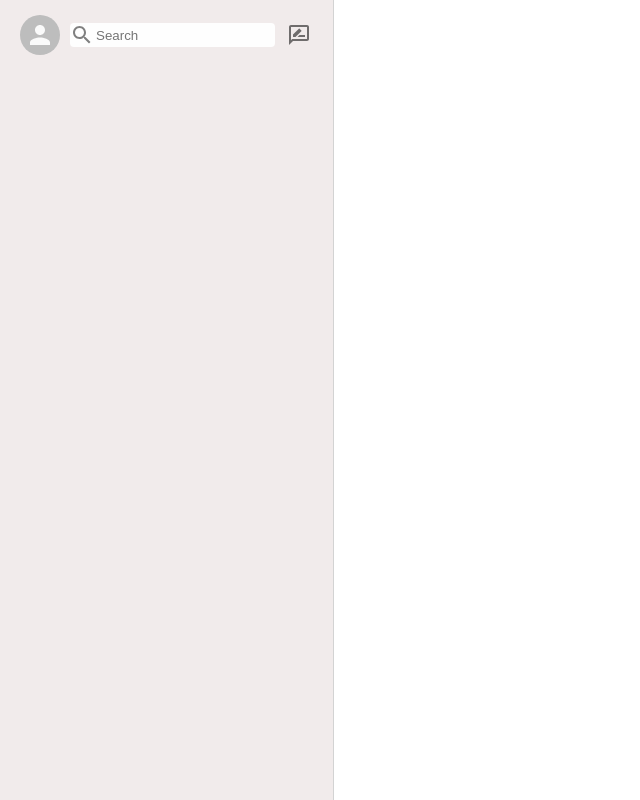
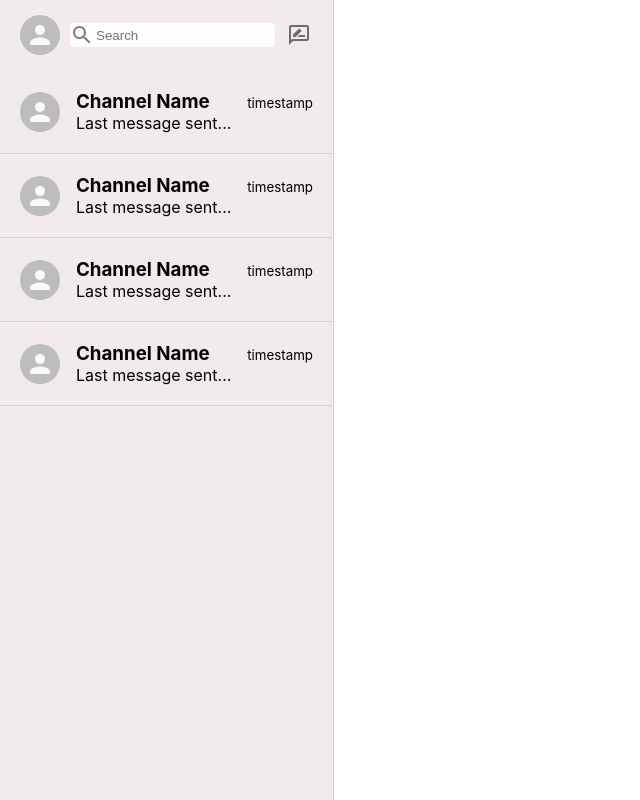
Before and after one commit to Mubassir-Ali/iMessage-clone, a React (Create React App) app: page / in a window 1280 px wide. Shown: the whole page, without its empty margins (0-640 px from the left). Built offline with nearby package versions, Linux system fonts and the light colour scheme.

Commit message:
add sidebar

```diff
--- /dev/null
+++ b/src/app/components/Chat.js
@@ -0,0 +1,12 @@
+import React from 'react'
+import './Chat.css'
+
+function Chat() {
+    return (
+        <div className='chat'>
+
+        </div>
+    )
+}
+
+export default Chat
--- a/src/app/components/Imessage.js
+++ b/src/app/components/Imessage.js
@@ -1,10 +1,12 @@
 import React from 'react'
+import Chat from './Chat'
 import Sidebar from './Sidebar'
 
 function Imessage() {
     return (
         <div className='imessage'>
             <Sidebar/>
+            <Chat/>
         </div>
     )
 }
--- a/src/app/components/Sidebar.css
+++ b/src/app/components/Sidebar.css
@@ -34,3 +34,11 @@ margin: 10px;
     background-color: transparent;
     outline-width: 0;
 }
+
+.sidebar__chat{
+    overflow: scroll;
+}
+
+.sidebar__chat::-webkit-scrollbar{
+    display: none;
+}
--- a/src/app/components/Sidebar.js
+++ b/src/app/components/Sidebar.js
@@ -21,6 +21,9 @@ function Sidebar() {
 
 			<div className="sidebar__chat" >
                 <SidebarChat/>
+                <SidebarChat/>
+                <SidebarChat/>
+                <SidebarChat/>
             </div>
 		</div>
 	);
--- a/src/app/components/SidebarChat.css
+++ b/src/app/components/SidebarChat.css
@@ -0,0 +1,24 @@
+.sidebarChat{
+    display: flex;
+    align-items: center;
+    padding: 20px;
+    border-bottom: 1px solid lightgray;
+    cursor: pointer;
+}
+
+.sidebarChat:hover{
+    background-color: rgba(101, 101, 219, 0.712);
+    color: white;
+}
+
+.sidebarChat__info{
+    margin-left: 16px;
+    position: relative;
+    width: 100%;
+}
+
+.sidebarChat__info>small{
+    position: absolute;
+    top: 5px;
+    right: 0;
+}
--- a/src/app/components/SidebarChat.js
+++ b/src/app/components/SidebarChat.js
@@ -1,12 +1,18 @@
-import React from 'react'
-import './SidebarChat.css'
+import { Avatar } from '@material-ui/core';
+import React from 'react';
+import './SidebarChat.css';
 
 function SidebarChat() {
-    return (
-        <div className='sidebar__chat'>
-
-        </div>
-    )
+	return (
+		<div className="sidebarChat">
+			<Avatar />
+			<div className="sidebarChat__info">
+				<h3>Channel Name</h3>
+				<p>Last message sent...</p>
+				<small>timestamp</small>
+			</div>
+		</div>
+	);
 }
 
-export default SidebarChat
+export default SidebarChat;
```
Also changed, not shown: src/app/components/Chat.css (added).
